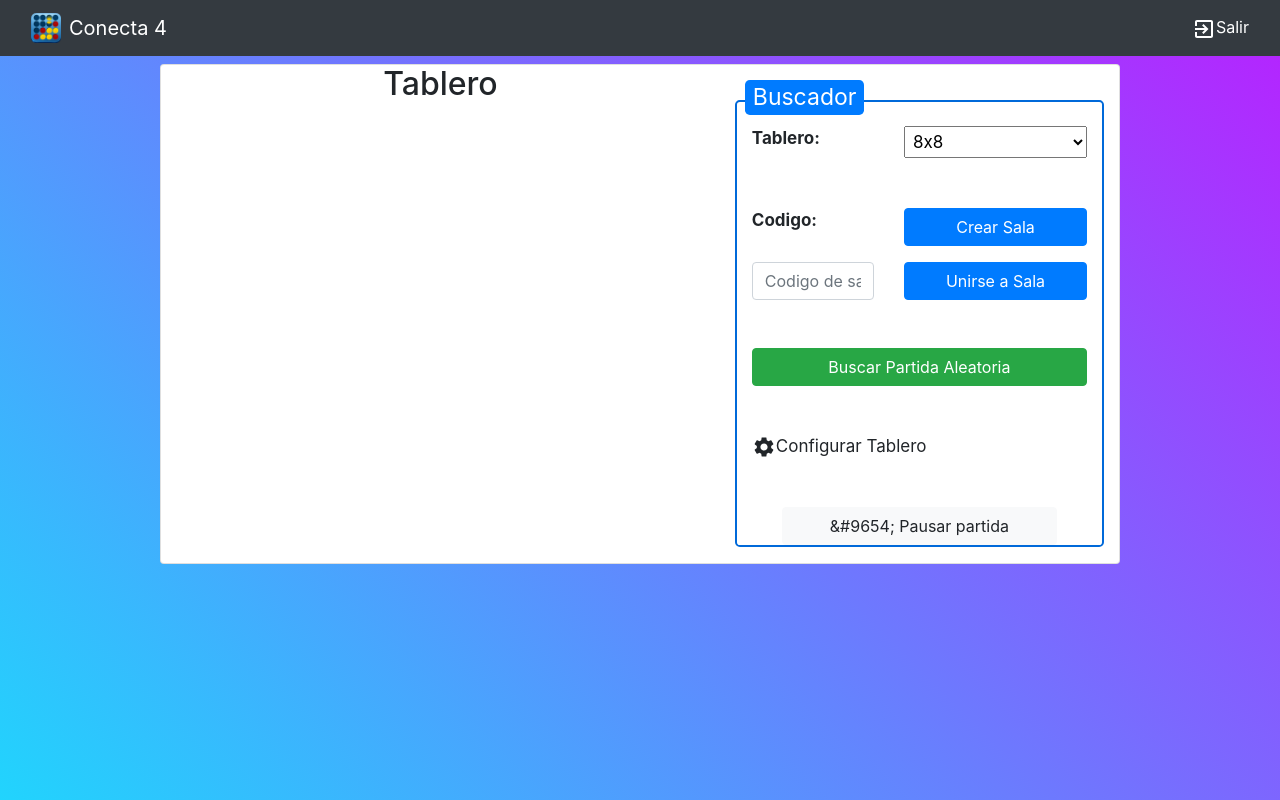
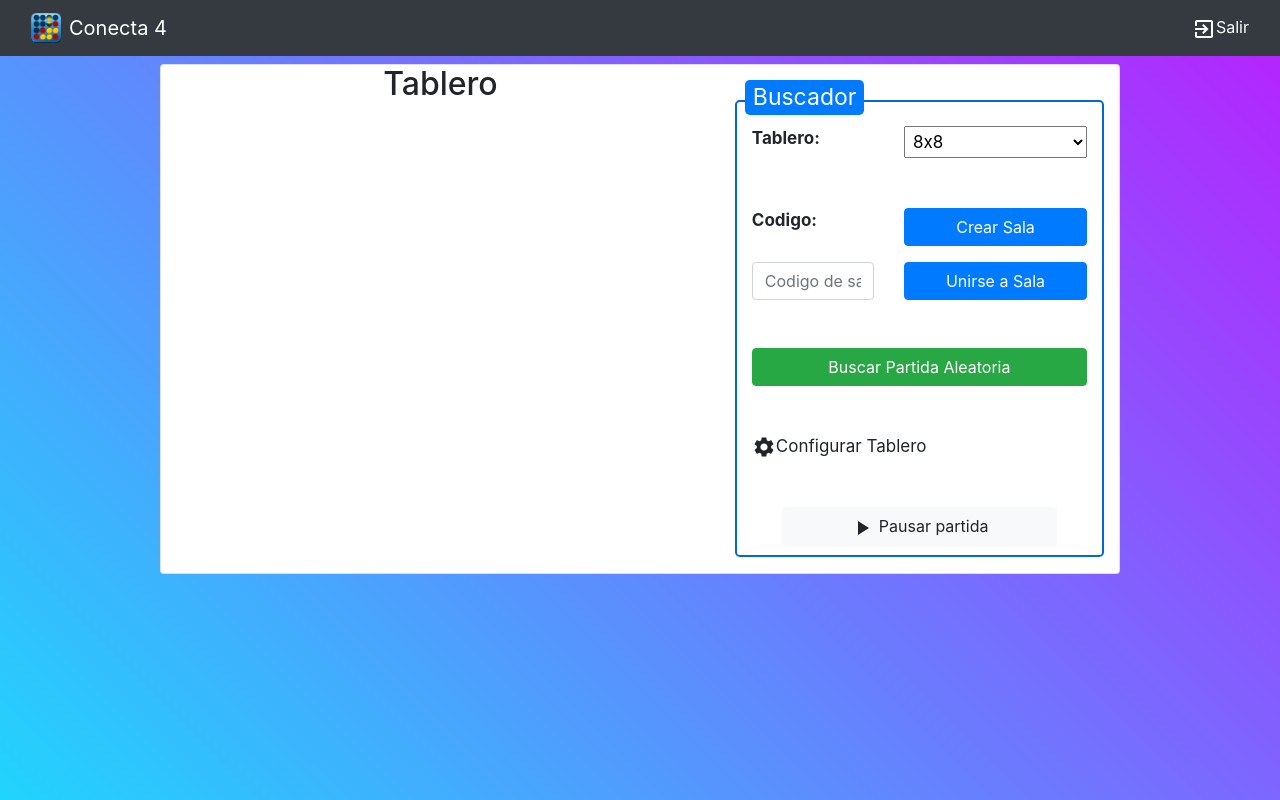
Before and after one commit to laen03/4-en-linea-frontend, a React (Create React App) app: page /dashboard/play in a window 1280 px wide. Built offline with nearby package versions, Linux system fonts and the light colour scheme.

Commit message:
Algunas funciones para pausar partida

```diff
--- a/src/components/Board/rules/NLine.rule.ts
+++ b/src/components/Board/rules/NLine.rule.ts
@@ -6,15 +6,21 @@ export class NLineRule implements Rule{
 
     private socket:any;
     private isPlaying:boolean;
+    private isPaused: boolean;
 
-    constructor(socket:any,isPlaying:boolean){
+    constructor(socket:any,isPlaying:boolean, isPaused: boolean){
         this.socket = socket;
         this.isPlaying = isPlaying;
+        this.isPaused = isPaused;
         this.onClick = this.onClick.bind(this);
     }
 
     public getIsPlaying():boolean{
         return this.isPlaying;
+    }
+
+    public getIsPaused():boolean{
+        return this.isPaused;
     }
 
 
@@ -57,7 +63,7 @@ export class NLineRule implements Rule{
     }
 
     public onClick(board: Cell[][], cell:Cell, userId:number, updateFunction:any): boolean {
-        if(this.isPlaying){
+        if(this.isPlaying && !this.getIsPaused()){
             var y = cell.y;
             this.isPlaying=false;
             for(var i = board.length-1; i >= 0;i--){
@@ -72,6 +78,20 @@ export class NLineRule implements Rule{
         return false;
     }
 
+    public pauseGame(isPaused: boolean){
+        if(isPaused){
+            this.isPaused = false;
+            this.sendGamePaused('pauseGame', false)
+        }else{
+            this.isPaused = true;
+            this.sendGamePaused('pauseGame', true)
+        }
+    }
+
+    public sendGamePaused(listener:string, isPaused:boolean){
+        this.socket.emit(listener, isPaused);
+    }
+
     public sendData(listener:string,data:any){
         this.socket.emit(listener,data);
     }
--- a/src/views/GameRoom/GameRoom.tsx
+++ b/src/views/GameRoom/GameRoom.tsx
@@ -8,6 +8,8 @@ import style from './GameRoom.module.css';
 import ReactLoading from 'react-loading';
 import Settings from '@material-ui/icons/Settings';
 import { BoardConfigurationDialog } from '../../components/Board/BoardConfiguration.dialog';
+import PauseIcon from '@material-ui/icons/Pause';
+import PlayArrowIcon from '@material-ui/icons/PlayArrow';
 
 const io = require('socket.io-client');
 const token = AuthService.getAccessToken();
@@ -35,7 +37,8 @@ export class GameRoom extends Component {
       seg: '',
       dropdown: false, //para el select del tamaño del tablero,
       selectedBoardSize: 8,
-      playPauseBtn: ' &#9654; Pausar partida '
+      playPauseBtn: 'Pausar partida',
+      isPaused: false
     };
 
     this.board = [];
@@ -49,7 +52,7 @@ export class GameRoom extends Component {
         roomState: RoomState.PLAYING,
         board: data.board,
         player2: data.player,
-        gamerule: new NLineRule(this.state.socket, data.isPlaying)
+        gamerule: new NLineRule(this.state.socket, data.isPlaying, data.isPaused)
       });
 
       //this.forceUpdate();
@@ -139,10 +142,14 @@ export class GameRoom extends Component {
   }
 
   pauseGame() {
-    if (this.state.playPauseBtn == ' &#9654; Pausar partida ') {
-      this.setState({ playPauseBtn: ' &#9654; Reanudar partida ' })
+    if (this.state.playPauseBtn == 'Pausar partida') {
+      this.state.socket.emit("pauseGame", true)
+      this.setState({ playPauseBtn: 'Reanudar partida' })
+      console.log("Partida pausada")
     } else {
-      this.setState({ playPauseBtn: ' &#9654; Pausar partida ' })
+      this.state.socket.emit("pauseGame", false)
+      this.setState({ playPauseBtn: 'Pausar partida' })
+      console.log("Partida reanudada")
     }
   }
 
@@ -250,11 +257,11 @@ export class GameRoom extends Component {
                     }} />
                 </div>
               </div>
-              <div className="row mt-5">
+              <div className="row mt-5 mb-2">
                 <div className="col-1"></div>
                 <div className="col-10">
-                  <button id="playPauseBtn" className="btn btn-light btn-block" onClick={(e) => this.pauseGame()}>
-                    {this.state.playPauseBtn}
+                  <button className="btn btn-light btn-block" onClick={(e) => this.pauseGame()}>
+                    <PlayArrowIcon /> {this.state.playPauseBtn}
                   </button>
                 </div>
                 <div className="col-1"></div>
--- a/src/views/GameRoomPC/GameRoomPC.tsx
+++ b/src/views/GameRoomPC/GameRoomPC.tsx
@@ -47,7 +47,7 @@ export class GameRoomPC extends Component {
         roomState: RoomState.PLAYING,
         board: data.board,
         player2: data.player,
-        gamerule: new NLineRule(this.state.socket, data.isPlaying)
+        gamerule: new NLineRule(this.state.socket, data.isPlaying, data.isPaused)
       });
       //this.forceUpdate();
     });
```
